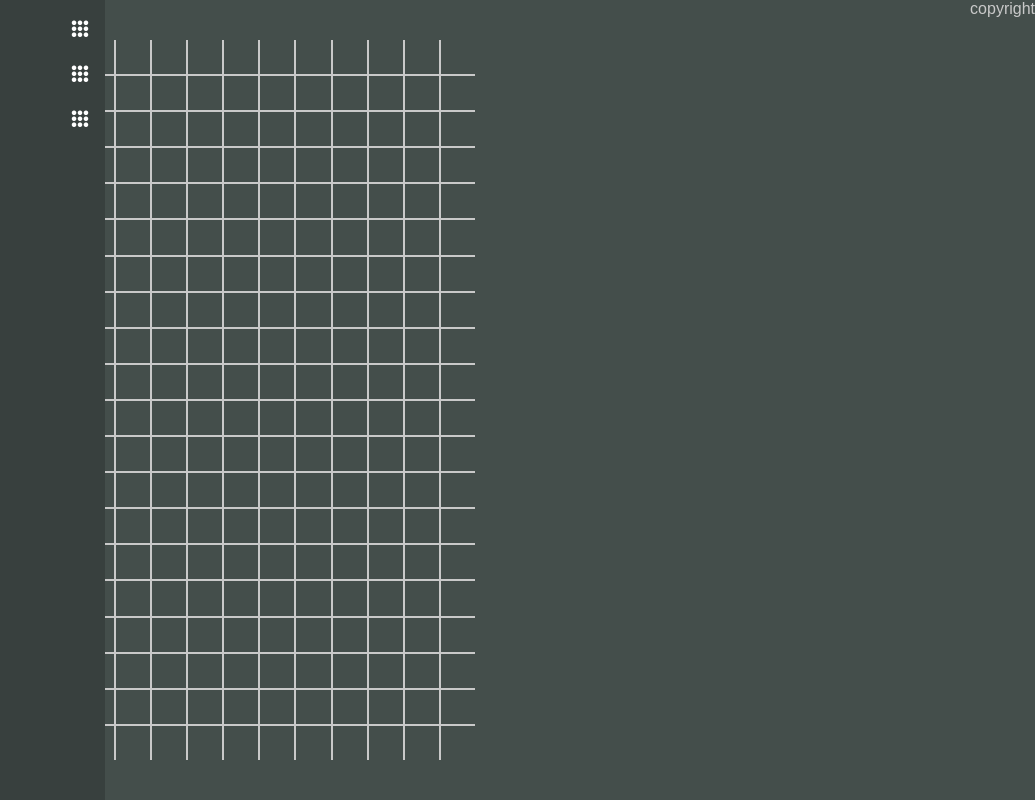
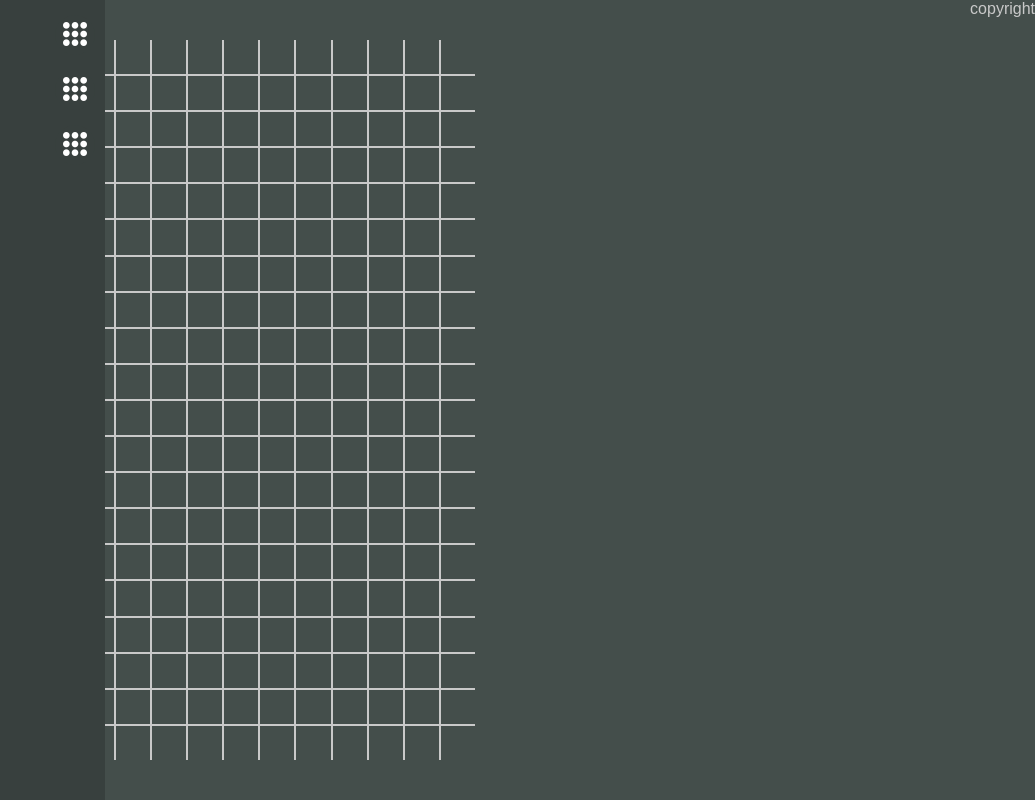
Before and after one commit to gurugu-fcc-projects/FCC_game_of_life, a React (Create React App) app: page / in a window 1280 px wide. Shown: the whole page, without its empty margins (245-1280 px from the left). Built offline with nearby package versions, Linux system fonts and the light colour scheme.

Commit message:
Adjust icon look

```diff
--- a/src/scss/partials/_interface.scss
+++ b/src/scss/partials/_interface.scss
@@ -13,28 +13,45 @@
 
   .interface__button {
     position: absolute;
-    height: 30px;
-    width: 30px;
+    height: 40px;
+    width: 40px;
     padding: 0;
     border: none;
+    border-radius: 50%;
     background-color: inherit;
+    transition: background-color 0.5s;
+    cursor: pointer;
+
+    &:hover {
+      border-radius: 50%;
+      background-color: #fff;
+
+      & > .interface__icon {
+        color: #000;
+      }
+    }
 
     &.button-1 {
       top: 15px;
       right: 10px;
     }
     &.button-2 {
-      top: 60px;
+      top: 70px;
       right: 10px;
     }
     &.button-3 {
-      top: 105px;
+      top: 125px;
       right: 10px;
     }
 
     .interface__icon {
-      font-size: 22px;
+      position: absolute;
+      left: 50%;
+      top: 50%;
+      transform: translate(-50%, -50%);
+      font-size: 32px;
       color: #fff;
+      transition: color 0.5s;
     }
   }
 }
```
